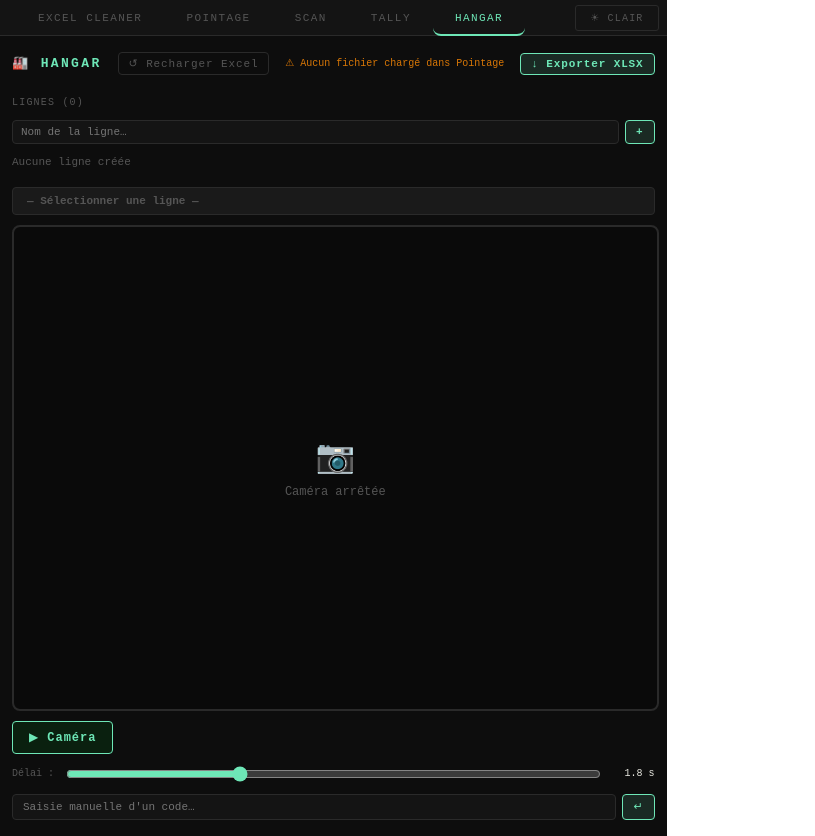
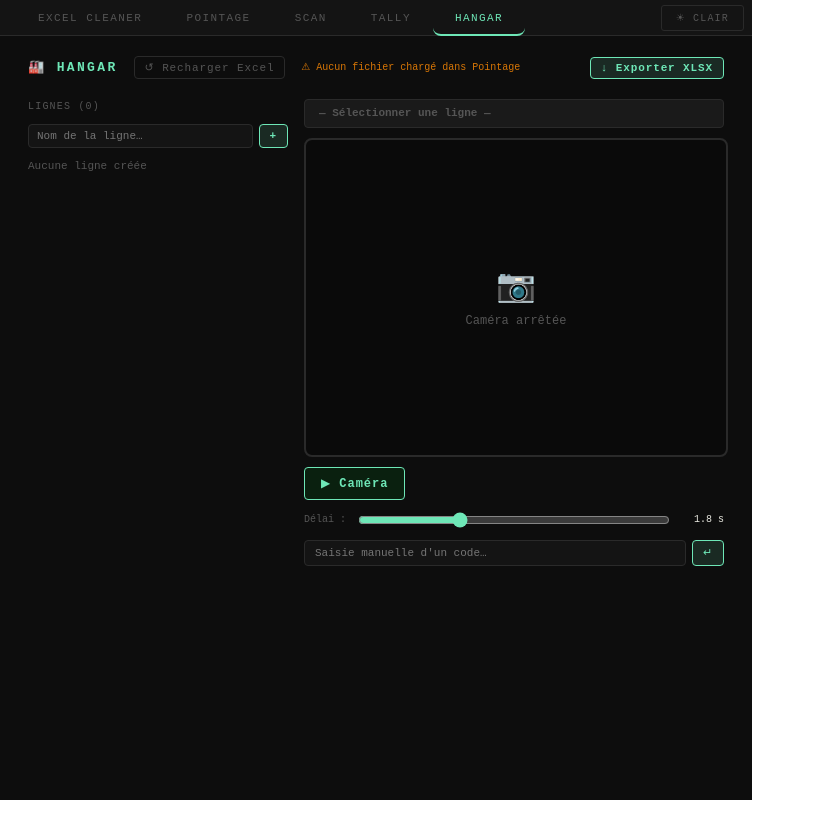
Before and after one commit to DjangoPepper/STEpi, a React (Vite) app: page / in a window 1280 px wide. Both pictures are taken after a click on the button "HANGAR". Shown: the whole page, without its empty margins (0-815 px from the left). After the commit the page ends 800 px from the top, so only its background shows below. Built offline with nearby package versions, Linux system fonts and the light colour scheme.

Commit message:
hang encore

```diff
--- a/src/hangar.tsx
+++ b/src/hangar.tsx
@@ -29,6 +29,17 @@ const newId = () => `hl_${Date.now()}_${Math.random().toString(36).slice(2,6)}`;
 const fmtW  = (w: number | null) =>
   w === null ? "—" : w.toLocaleString("fr-FR", { minimumFractionDigits: 2, maximumFractionDigits: 3 });
 
+/* ── Responsive hook ───────────────────────────────────────── */
+function useWindowWidth() {
+  const [width, setWidth] = useState(() => window.innerWidth);
+  useEffect(() => {
+    const handler = () => setWidth(window.innerWidth);
+    window.addEventListener("resize", handler);
+    return () => window.removeEventListener("resize", handler);
+  }, []);
+  return width;
+}
+
 export default function Hangar({ dark }: HangarProps) {
   const bg      = dark ? "#0d0d0d" : "#f5f5f5";
   const surface = dark ? "#141414" : "#ffffff";
@@ -38,6 +49,12 @@ export default function Hangar({ dark }: HangarProps) {
   const border  = dark ? "#2a2a2a" : "#d0d0d0";
   const danger  = dark ? "#f87171" : "#dc2626";
   const amber   = "#d97706";
+
+  /* ── Breakpoints ─────────────────────────────────────────────── */
+  const vw        = useWindowWidth();
+  const isMobile  = vw < 640;
+  const isTablet  = vw >= 640 && vw < 1024;
+  const isDesktop = vw >= 1024;
 
   /* ── Excel data ──────────────────────────────────────────────── */
   const [xlHeaders,  setXlHeaders]  = useState<string[]>([]);
@@ -308,17 +325,18 @@ export default function Hangar({ dark }: HangarProps) {
   };
 
   /* ── Styles ──────────────────────────────────────────────────── */
-  const btnBase: React.CSSProperties = { fontFamily: MONO, fontSize: 11, letterSpacing: "0.08em",
-    padding: "4px 10px", borderRadius: 4, cursor: "pointer", border: "none" };
-  const thS: React.CSSProperties = { padding: "5px 12px", textAlign: "left", fontSize: 10,
+  const pad     = isMobile ? "12px 10px" : isTablet ? "16px 18px" : "20px 28px";
+  const btnBase: React.CSSProperties = { fontFamily: MONO, fontSize: isMobile ? 12 : 11, letterSpacing: "0.08em",
+    padding: isMobile ? "7px 14px" : "4px 10px", borderRadius: 4, cursor: "pointer", border: "none" };
+  const thS: React.CSSProperties = { padding: isMobile ? "6px 10px" : "5px 12px", textAlign: "left", fontSize: isMobile ? 11 : 10,
     color: muted, textTransform: "uppercase" as const, letterSpacing: "0.1em", fontWeight: 400,
     borderBottom: `1px solid ${border}`, whiteSpace: "nowrap" };
   const tdS = (right?: boolean): React.CSSProperties => ({
-    padding: "5px 12px", fontSize: 11, color: text, textAlign: right ? "right" : "left",
+    padding: isMobile ? "7px 10px" : "5px 12px", fontSize: isMobile ? 12 : 11, color: text, textAlign: right ? "right" : "left",
     borderBottom: `1px solid ${border}`, whiteSpace: "nowrap" });
 
   return (
-    <div style={{ padding: "16px 12px", fontFamily: MONO, color: text, background: bg, minHeight: "calc(100vh - 44px)", boxSizing: "border-box", maxWidth: "100%", overflowX: "hidden" }}>
+    <div style={{ padding: pad, fontFamily: MONO, color: text, background: bg, minHeight: "calc(100vh - 44px)", boxSizing: "border-box", maxWidth: "100%", overflowX: "hidden" }}>
 
       {/* ── Header ──────────────────────────────────────────────── */}
       <div style={{ display: "flex", alignItems: "center", gap: 16, marginBottom: 20, flexWrap: "wrap" }}>
@@ -358,10 +376,11 @@ export default function Hangar({ dark }: HangarProps) {
         </button>
       </div>
 
-      <div style={{ display: "flex", gap: 16, alignItems: "flex-start", flexWrap: "wrap" }}>
+      <div style={{ display: "flex", gap: 16, alignItems: "flex-start",
+        flexDirection: isDesktop ? "row" : "column", flexWrap: isDesktop ? "nowrap" : "wrap" }}>
 
         {/* ── Lines panel ─────────────────────────────────────── */}
-        <div style={{ width: "100%", display: "flex", flexDirection: "column", gap: 10 }}>
+        <div style={{ width: isDesktop ? 260 : "100%", flexShrink: 0, display: "flex", flexDirection: "column", gap: 10 }}>
           <div style={{ fontSize: 10, color: muted, textTransform: "uppercase", letterSpacing: "0.12em" }}>
             Lignes ({lines.length})
           </div>
@@ -374,7 +393,7 @@ export default function Hangar({ dark }: HangarProps) {
             <button onClick={createLine}
               style={{ ...btnBase, background: accent+"22", border: `1px solid ${accent}`, color: accent, fontWeight: 700 }}>+</button>
           </div>
-          <div style={{ display: "flex", flexDirection: "column", gap: 4, maxHeight: 220, overflowY: "auto" }}>
+          <div style={{ display: "flex", flexDirection: "column", gap: 4, maxHeight: isDesktop ? 520 : 200, overflowY: "auto" }}>
             {lines.length === 0 && <div style={{ fontSize: 11, color: muted }}>Aucune ligne créée</div>}
             {lines.map((l) => {
               const isActive = l.id === selectedId;
@@ -409,7 +428,8 @@ export default function Hangar({ dark }: HangarProps) {
         </div>
 
         {/* ── Camera column ───────────────────────────────────── */}
-        <div style={{ display:"flex", flexDirection:"column", gap:10, alignItems:"stretch", width:"100%" }}>
+        <div style={{ display:"flex", flexDirection:"column", gap:10, alignItems:"stretch",
+          width: isDesktop ? 420 : "100%", flexShrink: 0 }}>
           <div style={{ padding:"5px 14px", borderRadius:4, fontSize:11, fontWeight:700,
             background: selectedLine ? accent+"18" : (dark?"#1a1a1a":"#f0f0f0"),
             border:`1px solid ${selectedLine ? accent : border}`,
@@ -503,7 +523,7 @@ export default function Hangar({ dark }: HangarProps) {
 
         {/* ── Detail of selected line ──────────────────────────── */}
         {selectedLine && (
-          <div style={{ width:"100%", minWidth:0 }}>
+          <div style={{ flex:1, minWidth:0 }}>
             <div style={{ display:"flex", alignItems:"center", justifyContent:"space-between", marginBottom:10 }}>
               <div style={{ fontSize:12, fontWeight:700, color:accent }}>
                 {selectedLine.name}
```
